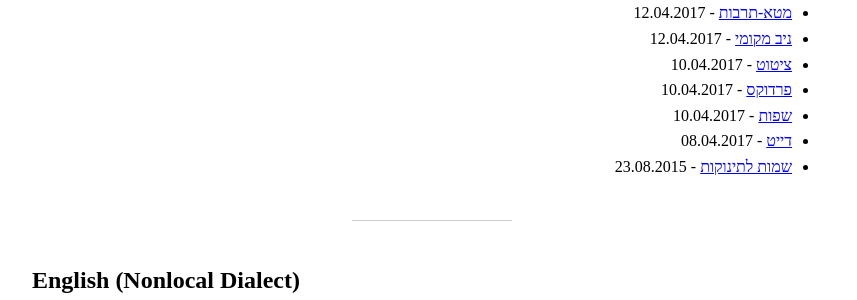
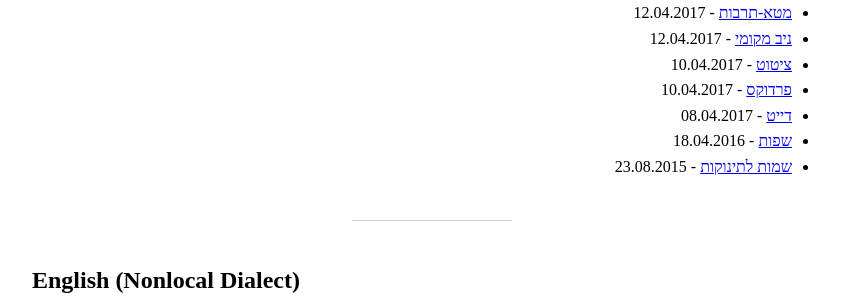
Before and after one commit to smitke6/smitke6.github.io, a Jekyll site: the page built from archive.md, in a window 1280 px wide. Shown: the part 689-989 px from the top of the page, without its empty margins (208-1065 px from the left). Built offline with Jekyll 4.4.1, drawn with Linux system fonts in a browser that asks for light colours.

Commit message:
Update 2017-04-10-languages.md

```diff
--- a/archive/he/2017-04-10-languages.md
+++ b/archive/he/2017-04-10-languages.md
@@ -2,7 +2,7 @@
 layout: post
 category: joke
 title: "שפות"
-date: 2017-04-10
+date: 2016-04-18
 ---
 <div dir="rtl" lang="he" markdown="1">
 
```
